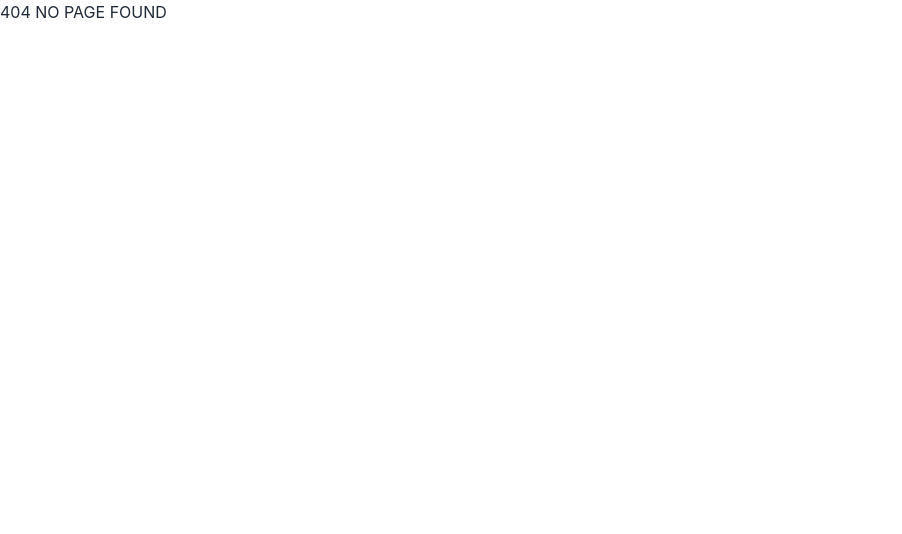
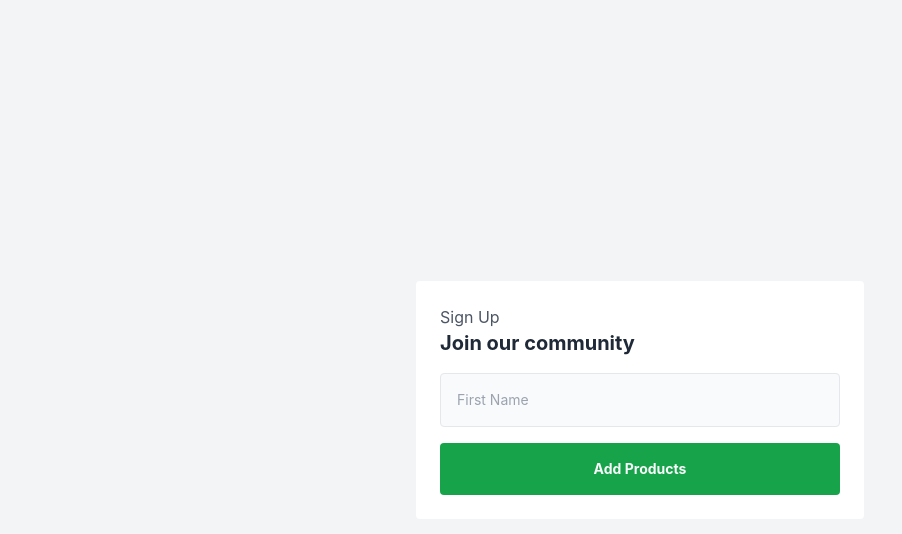
Before and after one commit to Manu-ESD/eccomerce-site, a React (Vite) app: page /products-add in a window 1280 px wide. Before the commit this address had no page. Shown: the top 534 px of the page, without its empty margins (0-902 px from the left). Built offline with nearby package versions, Linux system fonts and the light colour scheme.

Commit message:
wip-AddOrUpdateProducts

```diff
--- a/src/App.jsx
+++ b/src/App.jsx
@@ -5,6 +5,7 @@
 import NoPage from "./pages/NoPage";
 import SignIn from "./pages/SignIn";
 import SignUp from "./pages/SignUp";
+import AddOrUpdateProducts from "./pages/AddOrUpdateProducts";
 import { BrowserRouter, Routes, Route } from "react-router-dom";
 import { Cart } from "./components/Cart";
 import ProductPage from "./pages/ProductPage";
@@ -26,6 +27,7 @@
                 <Route path="/password-reset" element={<ForgotPassword />} />
               </>
             )}
+            <Route path="/products-add" element={<AddOrUpdateProducts />} />
             <Route path="/home" element={<Home />} />
             <Route path="/products" element={<Products />} />
             <Route path="/products/view" element={<ProductPage />} />
--- /dev/null
+++ b/src/pages/AddOrUpdateProducts.jsx
@@ -0,0 +1,29 @@
+import { Link } from "react-router-dom";
+const AddOrUpdateProducts = () => {
+  return (
+    <section className="flex justify-center items-center h-screen bg-gray-100">
+      <div className="max-w-md w-full">
+        <div className="bg-white rounded p-6 space-y-4">
+          <div className="mb-4">
+            <p className="text-gray-600">Sign Up</p>
+            <h2 className="text-xl font-bold">Join our community</h2>
+          </div>
+          <div>
+            <input
+              className="w-full p-4 text-sm bg-gray-50 focus:outline-none border border-gray-200 rounded text-gray-600"
+              type="text"
+              placeholder="First Name"
+            />
+          </div>
+          <div>
+            <button className="w-full py-4 bg-green-600 hover:bg-blue-700 rounded text-sm font-bold text-gray-50 transition duration-200">
+              Add Products
+            </button>
+          </div>
+        </div>
+      </div>
+    </section>
+  );
+};
+
+export default AddOrUpdateProducts;
--- a/src/pages/SignIn.jsx
+++ b/src/pages/SignIn.jsx
@@ -4,8 +4,6 @@
 import { signInHandler } from "../utility/utils";
 import { useDispatch, useSelector } from "react-redux";
 import { signIn } from "../features/authSlice";
-import { browserSessionPersistence, setPersistence } from "firebase/auth";
-import { auth } from "../service";
 
 
 const SignIn = () => {
@@ -14,7 +12,6 @@
     const authData = useSelector((state) => state.authData);
     const [email, setEmail] = useState('');
     const [password, setPassword] = useState('');
-    const [rememberMe, setRememberMe] = useState(false);
     const [loading, setLoading] = useState(false);
 
     const signInClickHandler = async () => {
@@ -25,10 +22,6 @@
             const { user } = res;
             setLoading(false);
             dispatch(signIn({ displayName:user.displayName, email:user.email, phoneNumber:user.phoneNumber, photoURL:user.photoURL }));
-            // TODO: Fix remember me logic
-            if (rememberMe) {
-                setPersistence(auth, browserSessionPersistence);
-            }
             navigate("/");
           }
         } catch (err) {
@@ -87,19 +80,6 @@
               </button>
             </div>
             <div className="flex items-center justify-between">
-              <div className="flex flex-row items-center">
-                <input
-                  type="checkbox"
-                  className="focus:ring-blue-500 h-4 w-4 text-blue-600 border-gray-300 rounded"
-                  onChange={() => setRememberMe(!rememberMe)}
-                />
-                <label
-                  htmlFor="comments"
-                  className="ml-2 text-sm font-normal text-gray-600"
-                >
-                  Remember me
-                </label>
-              </div>
               <div>
                 <Link
                   to="/password-reset"
```
